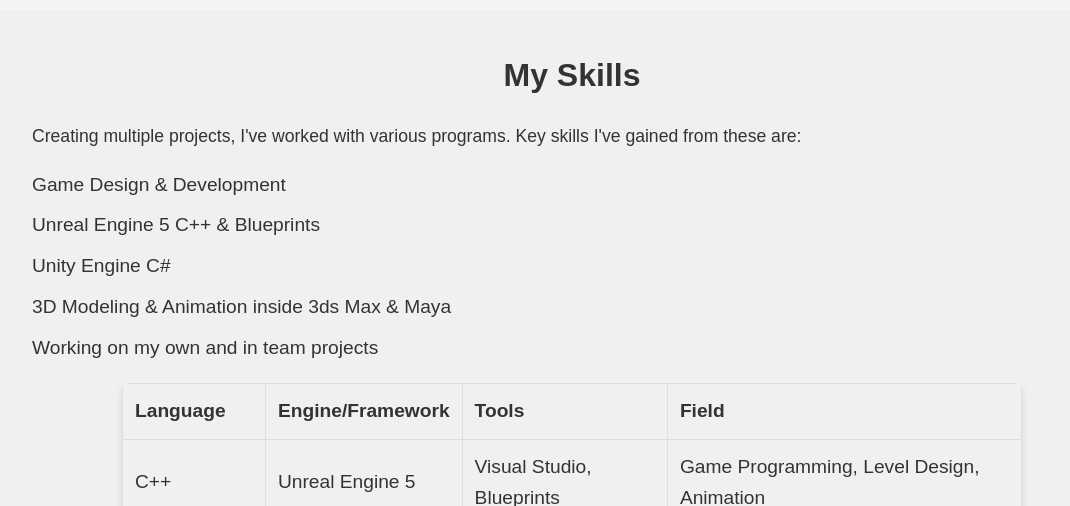
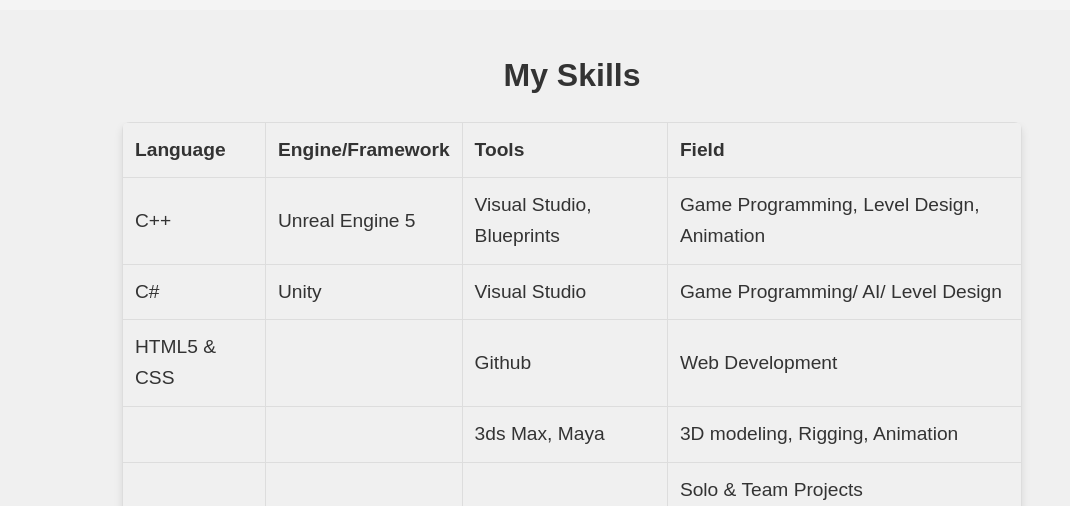
Before and after one commit to LewisBroad/LewisBroad.github.io, a plain HTML site: page index.html in a window 1280 px wide. Shown: the part 1620-2126 px from the top of the page, without its empty margins (68-1138 px from the left). Drawn offline with Linux system fonts and the light colour scheme.

Commit message:
removed skills text

```diff
--- a/index.html
+++ b/index.html
@@ -63,14 +63,6 @@
     <!-- Skills Section -->
     <section class="skills">
       <h2>My Skills</h2>
-      <p>Creating multiple projects, I've worked with various programs. Key skills I've gained from these are:</p>
-      <ul>
-        <li>Game Design & Development</li>
-        <li>Unreal Engine 5 C++ & Blueprints</li>
-        <li>Unity Engine C#</li>
-        <li>3D Modeling & Animation inside 3ds Max & Maya</li>
-        <li>Working on my own and in team projects</li>
-      </ul>
       <div class="skills-table-wrapper">
         <table class="skills-table">
           <thead>
```
